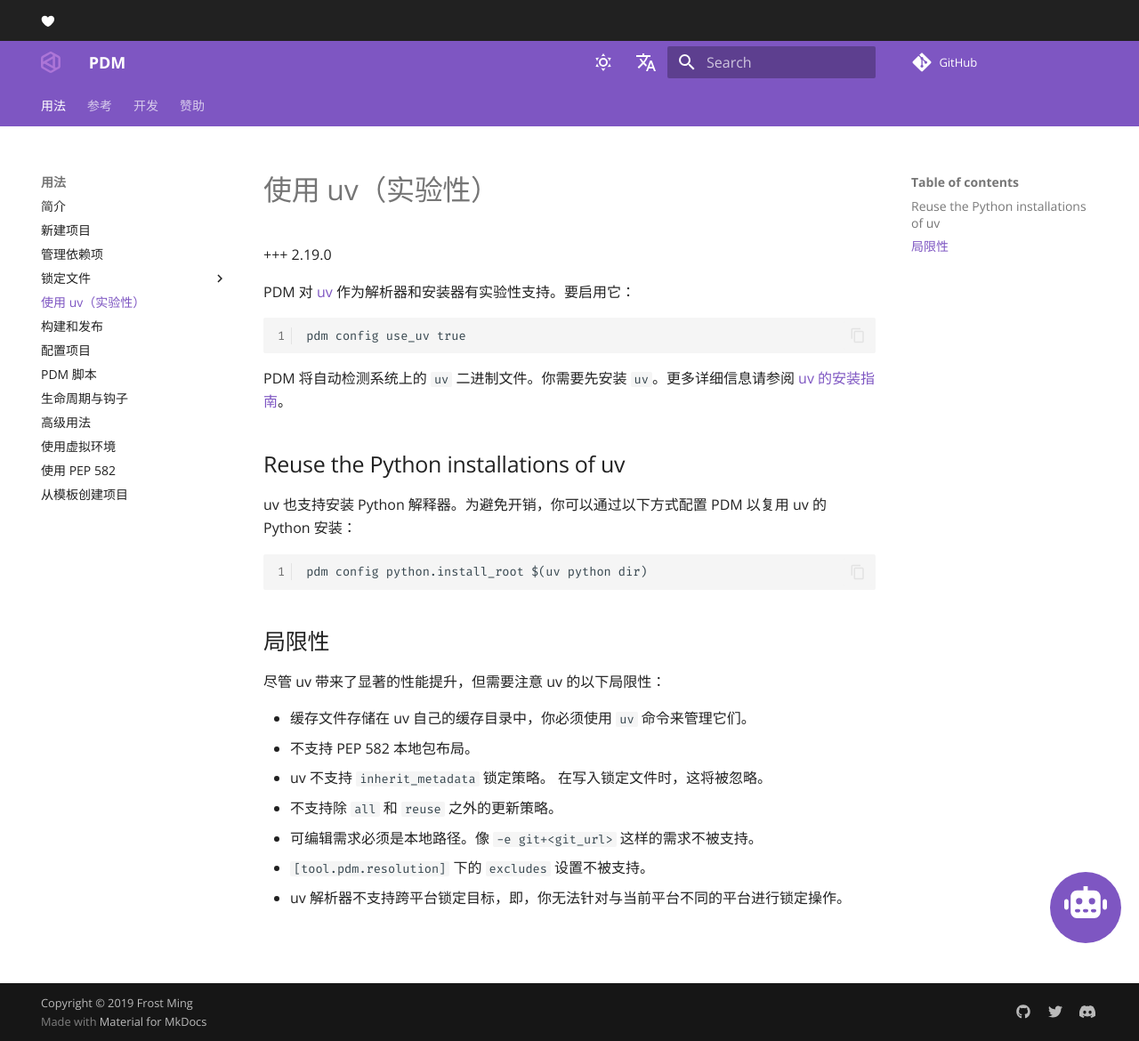
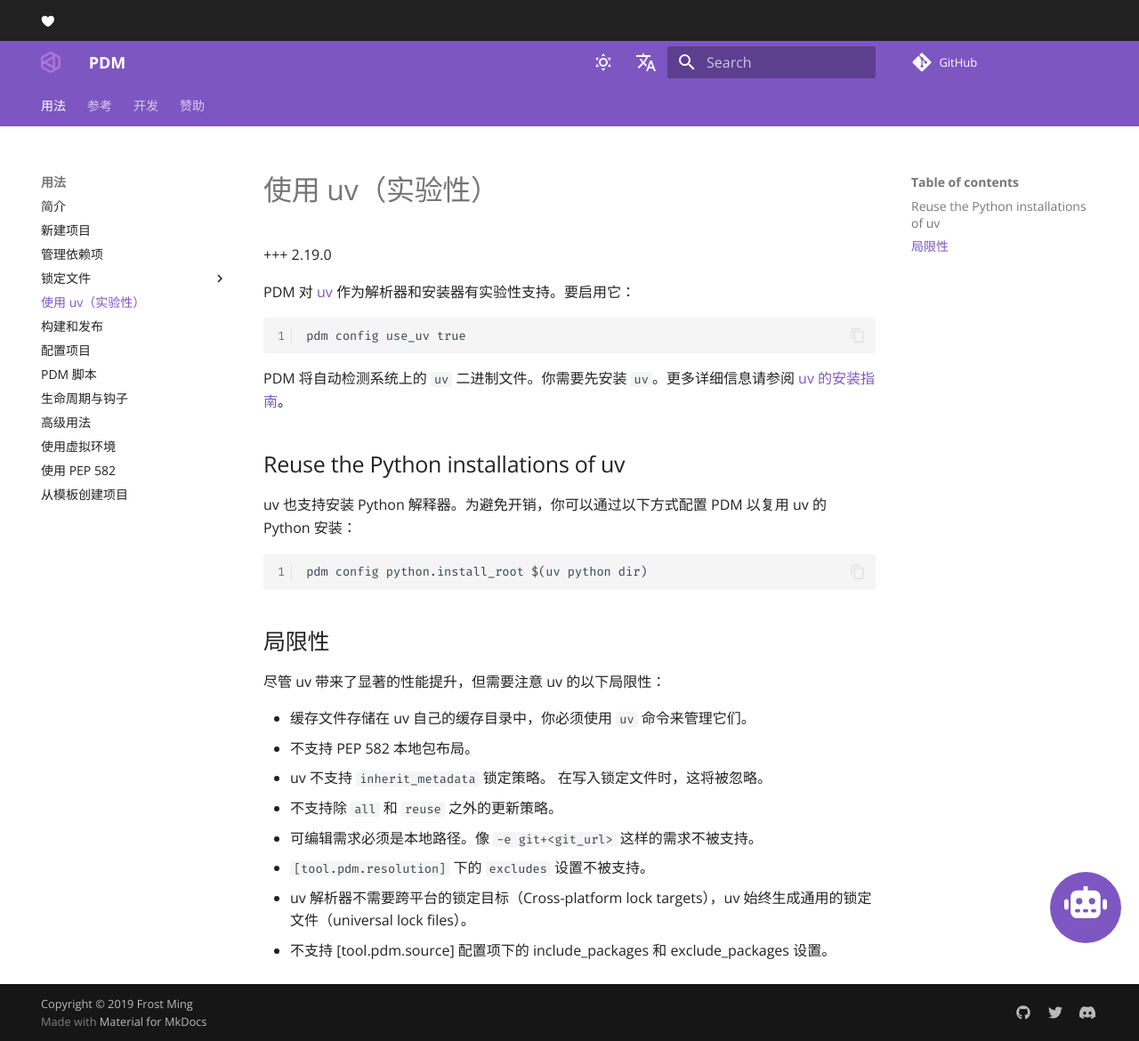
Before and after one commit to pdm-project/pdm-docs-zh, an MkDocs documentation site: the page built from docs/usage/uv.md, in a window 1280 px wide and 1170 px high. Shown: the whole window at 89% size. Built offline with MkDocs 1.6.1 and Material for MkDocs 9.7.7, drawn with Linux system fonts in a browser that asks for light colours; comment, search, counter and statistics services are not loaded; the version menu is left out; grey boxes are pictures that could not be loaded.

Commit message:
sync: 2ad7ca59

```diff
--- a/docs/usage/uv.md
+++ b/docs/usage/uv.md
@@ -28,4 +28,5 @@ pdm config python.install_root $(uv python dir)
 - 不支持除 `all` 和 `reuse` 之外的更新策略。
 - 可编辑需求必须是本地路径。像 `-e git+<git_url>` 这样的需求不被支持。
 - `[tool.pdm.resolution]` 下的 `excludes` 设置不被支持。
-- uv 解析器不支持跨平台锁定目标，即，你无法针对与当前平台不同的平台进行锁定操作。
+- uv 解析器不需要跨平台的锁定目标（Cross-platform lock targets），uv 始终生成通用的锁定文件（universal lock files）。
+- 不支持 [tool.pdm.source] 配置项下的 include_packages 和 exclude_packages 设置。
```
